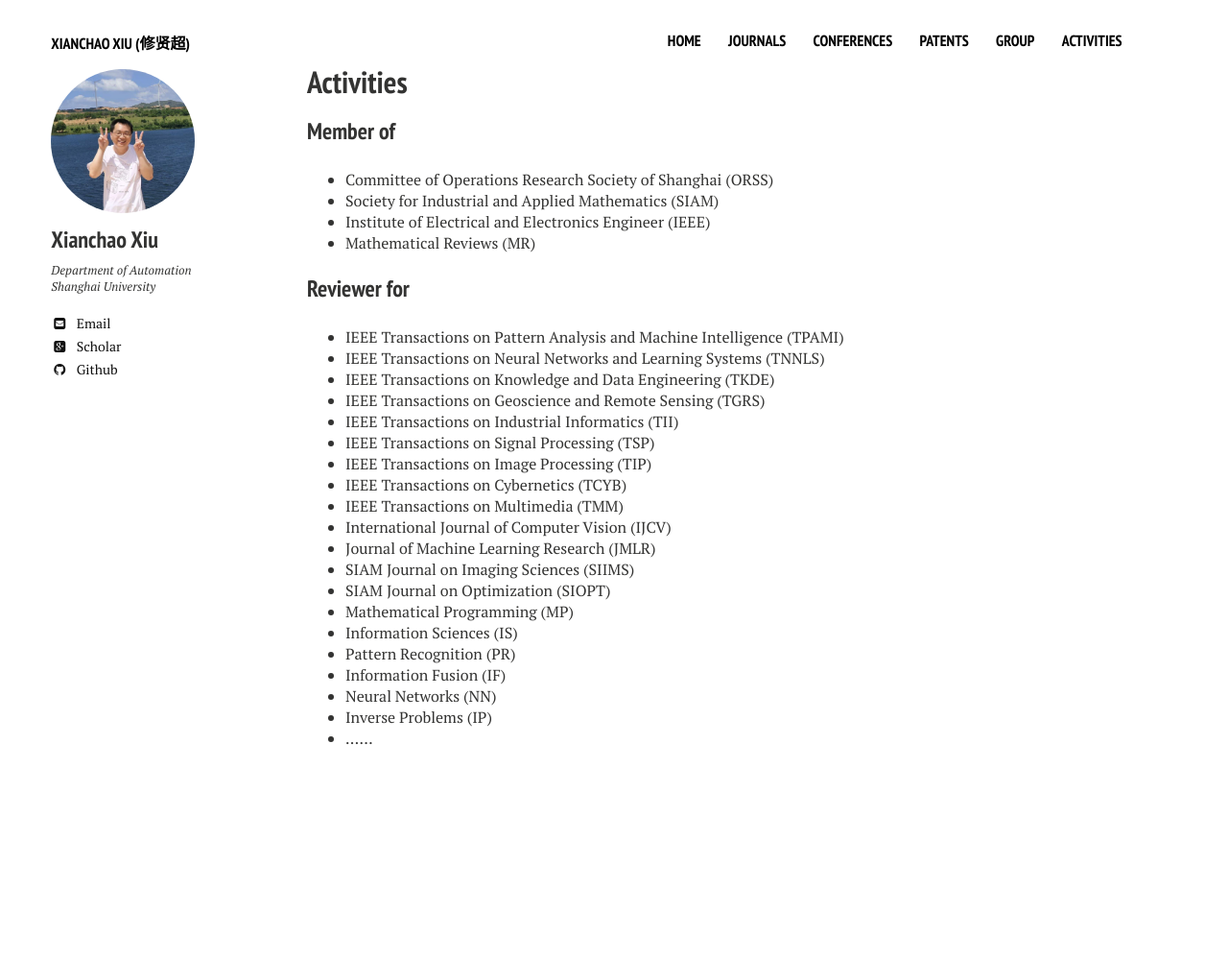
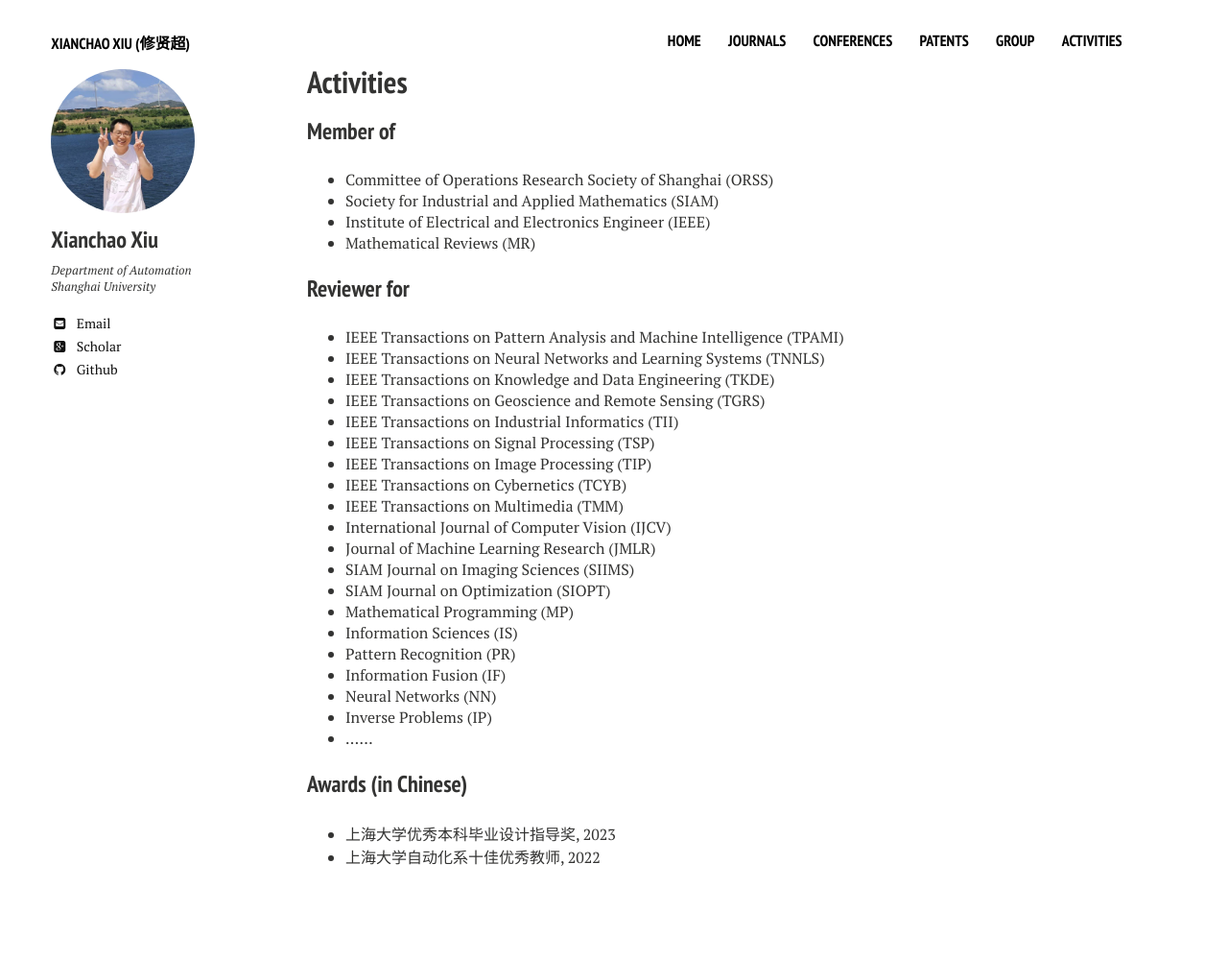
Before and after one commit to xianchaoxiu/xianchaoxiu.github.io, a Jekyll site: the page built from activities/index.md, in a window 1280 px wide. Shown: the whole page at 96% size. Built offline with Jekyll 4.4.1, drawn with Linux system fonts in a browser that asks for light colours; nearby versions of some CDN libraries; before the commit the page ends 900 px from its top, so only the background shows below that.

Commit message:
Update index.md

```diff
--- a/activities/index.md
+++ b/activities/index.md
@@ -36,3 +36,9 @@ share: false
 * Neural Networks (NN) <br>
 * Inverse Problems (IP) <br>
 * ......
+
+
+
+### Awards (in Chinese)
+* 上海大学优秀本科毕业设计指导奖, 2023 <br>
+* 上海大学自动化系十佳优秀教师, 2022 <br>
```
